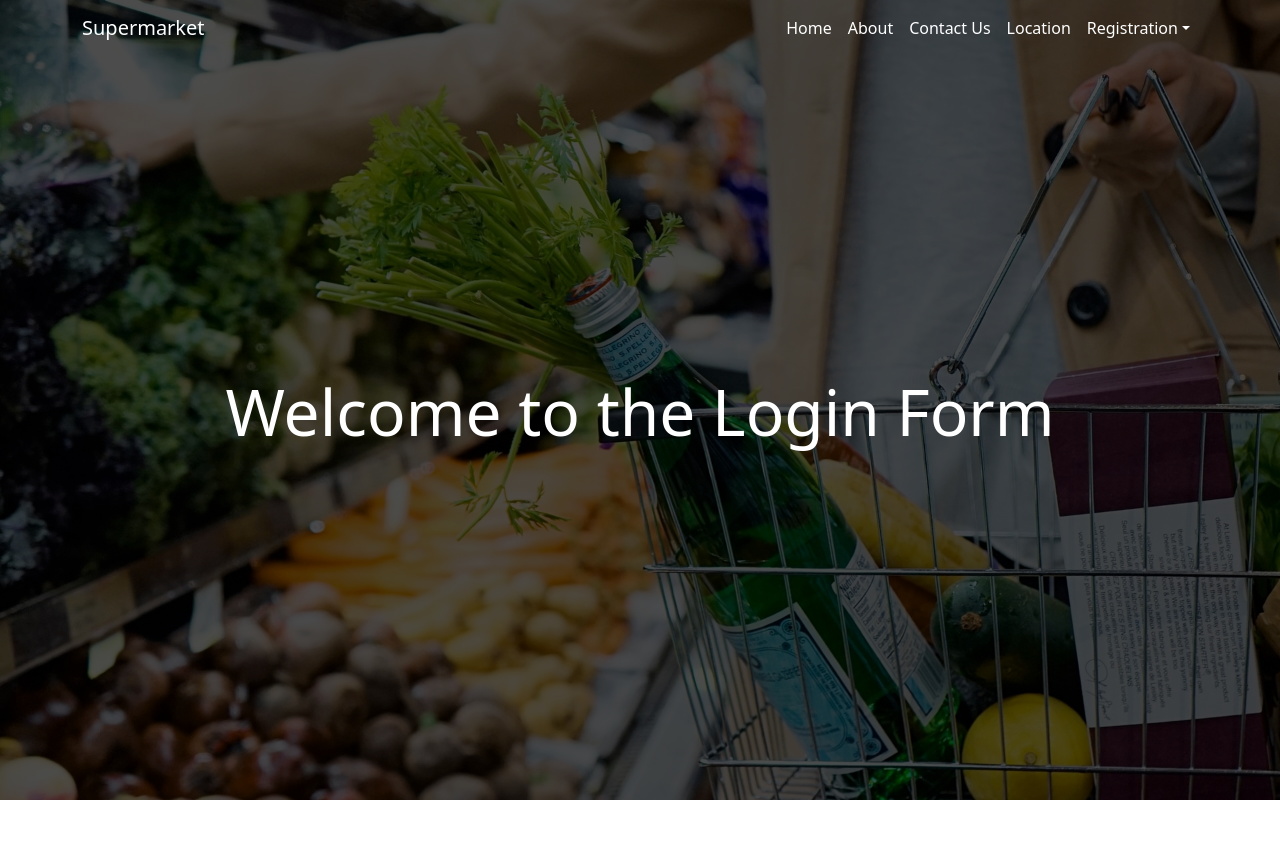
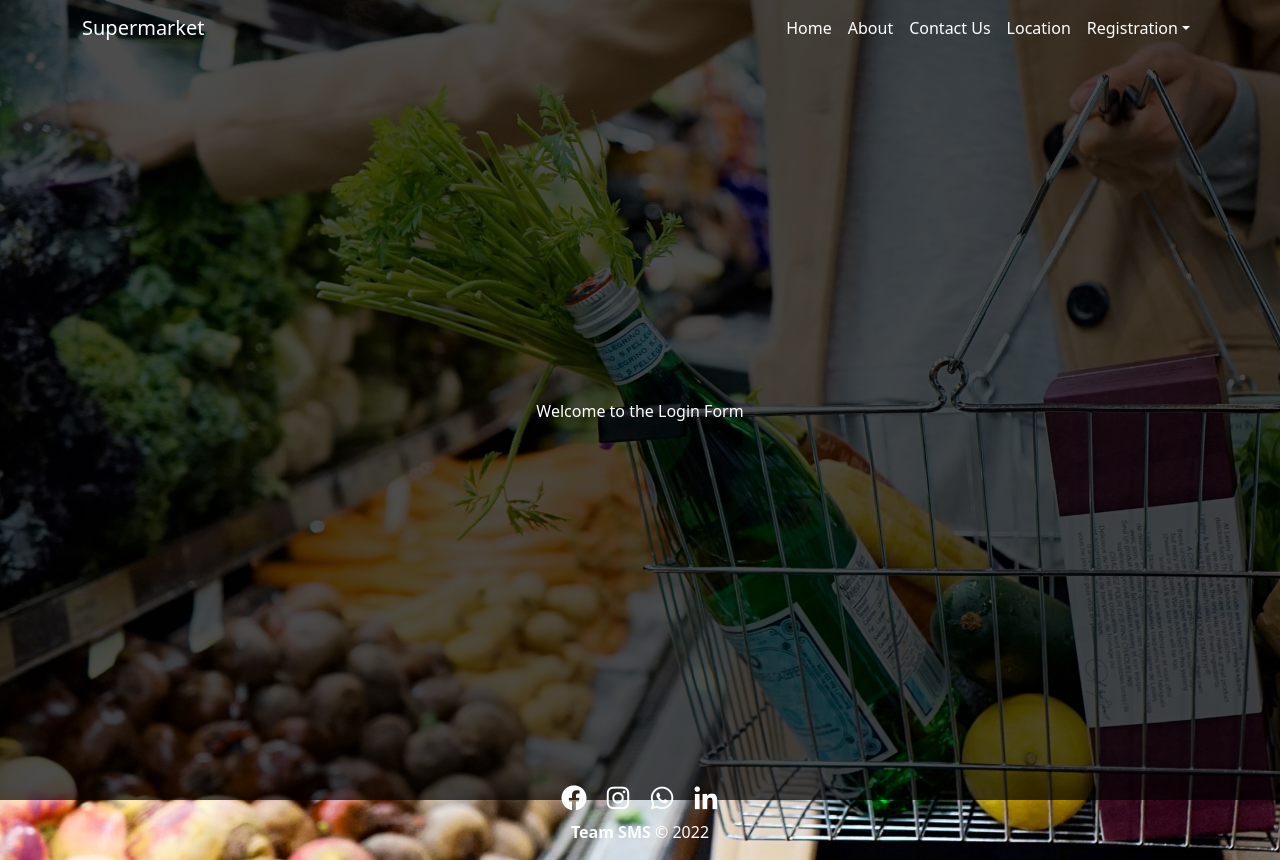
Before and after one commit to LeartIstrefaj/SMS, a React (Create React App) app: page /login in a window 1280 px wide. Before the commit the page ends 800 px from the top, so only its background shows below. Built offline with nearby package versions, Linux system fonts and the light colour scheme.

Commit message:
Testing and adding the footer

```diff
--- a/public/index.html
+++ b/public/index.html
@@ -1,14 +1,12 @@
 <!DOCTYPE html>
 <html lang="en">
+
 <head>
   <meta charset="utf-8" />
   <link rel="icon" href="%PUBLIC_URL%/favicon.ico" />
   <meta name="viewport" content="width=device-width, initial-scale=1" />
   <meta name="theme-color" content="#000000" />
-    <meta
-      name="description"
-      content="Web site created using create-react-app"
-    />
+  <meta name="description" content="Web site created using create-react-app" />
   <link rel="apple-touch-icon" href="%PUBLIC_URL%/logo192.png" />
   <!--
       manifest.json provides metadata used when your web app is installed on a
@@ -24,22 +22,22 @@
       work correctly both with client-side routing and a non-root public URL.
       Learn how to configure a non-root public URL by running `npm run build`.
     -->
-    <link href="https://cdn.jsdelivr.net/npm/bootstrap@5.1.3/dist/css/bootstrap.min.css" rel="stylesheet" integrity="sha384-1BmE4kWBq78iYhFldvKuhfTAU6auU8tT94WrHftjDbrCEXSU1oBoqyl2QvZ6jIW3" crossorigin="anonymous">
-    <script src="https://cdn.jsdelivr.net/npm/bootstrap@5.1.3/dist/js/bootstrap.bundle.min.js" integrity="sha384-ka7Sk0Gln4gmtz2MlQnikT1wXgYsOg+OMhuP+IlRH9sENBO0LRn5q+8nbTov4+1p" crossorigin="anonymous"></script>
+  <link href='https://unpkg.com/boxicons@2.1.2/css/boxicons.min.css' rel='stylesheet'>
+
+  <link href="https://cdn.jsdelivr.net/npm/bootstrap@5.1.3/dist/css/bootstrap.min.css" rel="stylesheet"
+    integrity="sha384-1BmE4kWBq78iYhFldvKuhfTAU6auU8tT94WrHftjDbrCEXSU1oBoqyl2QvZ6jIW3" crossorigin="anonymous">
+
   <title>SMS</title>
 </head>
+
 <body>
   <noscript>You need to enable JavaScript to run this app.</noscript>
   <div id="root"></div>
-    <!--
-      This HTML file is a template.
-      If you open it directly in the browser, you will see an empty page.
 
-      You can add webfonts, meta tags, or analytics to this file.
-      The build step will place the bundled scripts into the <body> tag.
 
-      To begin the development, run `npm start` or `yarn start`.
-      To create a production bundle, use `npm run build` or `yarn build`.
-    -->
+  <script src="https://cdn.jsdelivr.net/npm/bootstrap@5.1.3/dist/js/bootstrap.bundle.min.js"
+    integrity="sha384-ka7Sk0Gln4gmtz2MlQnikT1wXgYsOg+OMhuP+IlRH9sENBO0LRn5q+8nbTov4+1p"
+    crossorigin="anonymous"></script>
 </body>
+
 </html>
--- a/src/App.css
+++ b/src/App.css
@@ -35,10 +35,22 @@ body {
 }
 
 .title {
-  font-size: 4rem;
+  font-size: 1rem;
 
 }
-
+footer{
+  width: 100%;
+}
+.icon{
+  font-size: 30px;
+  padding: 7px;
+}
+.icon:hover{
+  color:#b7b7a4 !important;
+  transition: 1s;
+  transform: rotate(360deg);
+  /* transform: scale(1.2); */
+}
 /* .App {
   text-align: center;
 
--- a/src/App.js
+++ b/src/App.js
@@ -24,7 +24,6 @@ function App() {
 
     <BrowserRouter>
       <div className='App'>
-
         <Navbar bg="" expand="lg">
           <Container>
             <Navbar.Brand href="/">Supermarket</Navbar.Brand>
@@ -44,6 +43,7 @@ function App() {
             </Navbar.Collapse>
           </Container>
         </Navbar>
+
         <div>
           <Routes>
             <Route path="/about" element={<About />} />
@@ -54,8 +54,35 @@ function App() {
             <Route path="/signup" element={<Signup />} />
           </Routes>
         </div>
+
+
       </div>
+
+      <footer>
+        <div className="container">
+          <div className="row">
+            <div className="col-lg-12 col-md-12 col-sm-12 d-flex justify-content-center ">
+              <div className="social-icon">
+                <a className='link-footer' id='social-media' href="http://facebook.com/" target="_blank"><i className='icon bx bxl-facebook-circle' ></i></a>
+                <a className='link-footer' href="https://www.instagram.com/" target="_blank"><i className=' icon bx bxl-instagram'></i></a>
+                <a className='link-footer' href="https://www.whatsapp.com/" target="_blank"><i className=' icon bx bxl-whatsapp' ></i></a>
+                <a className='link-footer' href="https://www.linkedin.com/" target="_blank"><i className=' icon bx bxl-linkedin' ></i></a>
+              </div>
+            </div>
+          </div>
+        </div>
+        <div className='container'>
+          <div className='row'>
+            <div className="col-lg-12 col-md-12 col-sm-12 d-flex justify-content-center">
+              <p id="footer-copy"><strong>Team SMS</strong> &copy; 2022 </p>
+            </div>
+          </div>
+        </div>
+
+      </footer>
     </BrowserRouter>
+
+
 
     // End Navbar Section
   );
--- a/src/components/Contact.js
+++ b/src/components/Contact.js
@@ -2,8 +2,6 @@ import React from "react";
 
 export const Contact = () => {
     return (
-        <div className="box-title">
-            <h3 className="title">This is my contact section.</h3>
-        </div>
+       <div></div>
     );
 }
```
Lines whose indentation alone changed are shown as unchanged.
